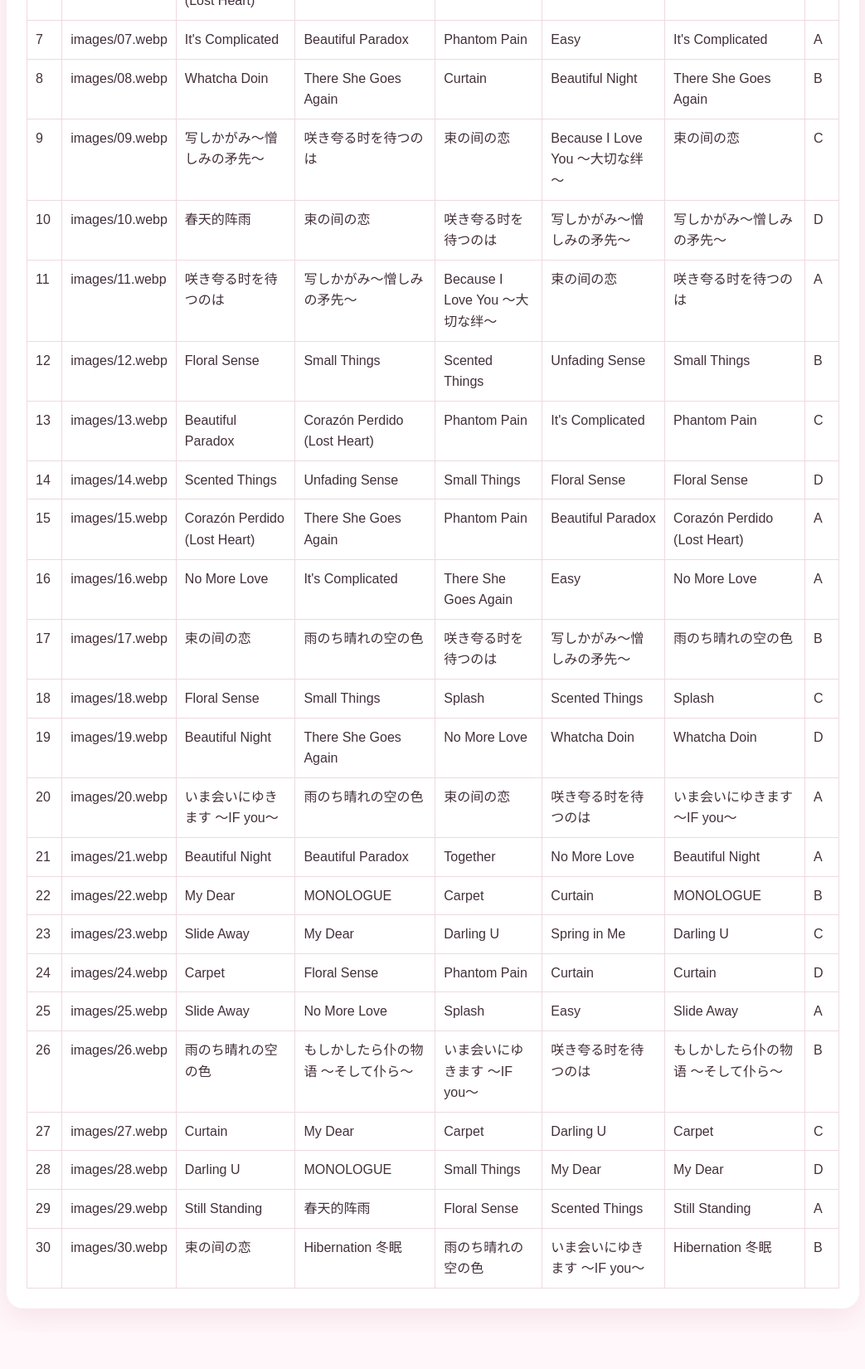
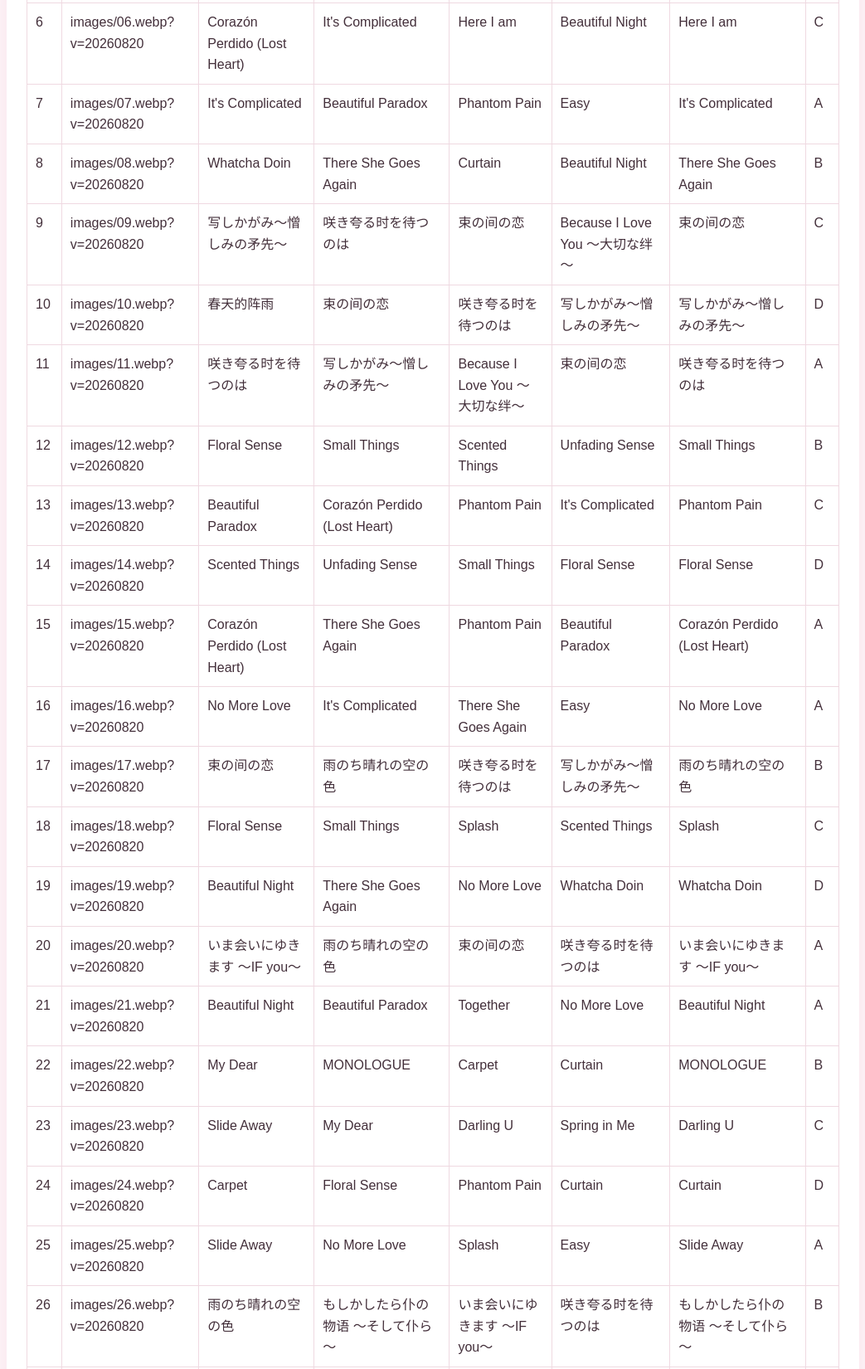
Before and after one commit to Happy20gether18/Yesung, a plain HTML site: page option-check.html in a window 1280 px wide. Shown: the part 671-2321 px from the top of the page at 83% size, without its empty margins (118-1161 px from the left). Before the commit the page ends 2276 px from the top, so only its background shows below. Drawn offline with Linux system fonts and the light colour scheme.

Commit message:
Refresh optimized image cache safely

```diff
--- a/quiz-data.js
+++ b/quiz-data.js
@@ -4,152 +4,152 @@ window.QUIZ_DATA = Object.freeze({
   secondsPerQuestion: 5,
   questions: [
     {
-      image: "images/01.webp",
+      image: "images/01.webp?v=20260820",
       answer: "Together",
       options: ["Floral Sense", "Together", "Beautiful Night", "Small Things"]
     },
     {
-      image: "images/02.webp",
+      image: "images/02.webp?v=20260820",
       answer: "春天的阵雨",
       options: ["春天的阵雨", "Unfading Sense", "Curtain", "Easy"]
     },
     {
-      image: "images/03.webp",
+      image: "images/03.webp?v=20260820",
       answer: "Scented Things",
       options: ["Whatcha Doin", "Phantom Pain", "Scented Things", "Floral Sense"]
     },
     {
-      image: "images/04.webp",
+      image: "images/04.webp?v=20260820",
       answer: "Pink Magic",
       options: ["Beautiful Paradox", "There She Goes Again", "Easy", "Pink Magic"]
     },
     {
-      image: "images/05.webp",
+      image: "images/05.webp?v=20260820",
       answer: "Because I Love You ～大切な绊～",
       options: ["束の间の恋", "Because I Love You ～大切な绊～", "写しかがみ～憎しみの矛先～", "咲き夸る时を待つのは"]
     },
     {
-      image: "images/06.webp",
+      image: "images/06.webp?v=20260820",
       answer: "Here I am",
       options: ["Corazón Perdido (Lost Heart)", "It's Complicated", "Here I am", "Beautiful Night"]
     },
     {
-      image: "images/07.webp",
+      image: "images/07.webp?v=20260820",
       answer: "It's Complicated",
       options: ["It's Complicated", "Beautiful Paradox", "Phantom Pain", "Easy"]
     },
     {
-      image: "images/08.webp",
+      image: "images/08.webp?v=20260820",
       answer: "There She Goes Again",
       options: ["Whatcha Doin", "There She Goes Again", "Curtain", "Beautiful Night"]
     },
     {
-      image: "images/09.webp",
+      image: "images/09.webp?v=20260820",
       answer: "束の间の恋",
       options: ["写しかがみ～憎しみの矛先～", "咲き夸る时を待つのは", "束の间の恋", "Because I Love You ～大切な绊～"]
     },
     {
-      image: "images/10.webp",
+      image: "images/10.webp?v=20260820",
       answer: "写しかがみ～憎しみの矛先～",
       options: ["春天的阵雨", "束の间の恋", "咲き夸る时を待つのは", "写しかがみ～憎しみの矛先～"]
     },
     {
-      image: "images/11.webp",
+      image: "images/11.webp?v=20260820",
       answer: "咲き夸る时を待つのは",
       options: ["咲き夸る时を待つのは", "写しかがみ～憎しみの矛先～", "Because I Love You ～大切な绊～", "束の间の恋"]
     },
     {
-      image: "images/12.webp",
+      image: "images/12.webp?v=20260820",
       answer: "Small Things",
       options: ["Floral Sense", "Small Things", "Scented Things", "Unfading Sense"]
     },
     {
-      image: "images/13.webp",
+      image: "images/13.webp?v=20260820",
       answer: "Phantom Pain",
       options: ["Beautiful Paradox", "Corazón Perdido (Lost Heart)", "Phantom Pain", "It's Complicated"]
     },
     {
-      image: "images/14.webp",
+      image: "images/14.webp?v=20260820",
       answer: "Floral Sense",
       options: ["Scented Things", "Unfading Sense", "Small Things", "Floral Sense"]
     },
     {
-      image: "images/15.webp",
+      image: "images/15.webp?v=20260820",
       answer: "Corazón Perdido (Lost Heart)",
       options: ["Corazón Perdido (Lost Heart)", "There She Goes Again", "Phantom Pain", "Beautiful Paradox"]
     },
     {
-      image: "images/16.webp",
+      image: "images/16.webp?v=20260820",
       answer: "No More Love",
       options: ["No More Love", "It's Complicated", "There She Goes Again", "Easy"]
     },
     {
-      image: "images/17.webp",
+      image: "images/17.webp?v=20260820",
       answer: "雨のち晴れの空の色",
       options: ["束の间の恋", "雨のち晴れの空の色", "咲き夸る时を待つのは", "写しかがみ～憎しみの矛先～"]
     },
     {
-      image: "images/18.webp",
+      image: "images/18.webp?v=20260820",
       answer: "Splash",
       options: ["Floral Sense", "Small Things", "Splash", "Scented Things"]
     },
     {
-      image: "images/19.webp",
+      image: "images/19.webp?v=20260820",
       answer: "Whatcha Doin",
       options: ["Beautiful Night", "There She Goes Again", "No More Love", "Whatcha Doin"]
     },
     {
-      image: "images/20.webp",
+      image: "images/20.webp?v=20260820",
       answer: "いま会いにゆきます 〜IF you〜",
       options: ["いま会いにゆきます 〜IF you〜", "雨のち晴れの空の色", "束の间の恋", "咲き夸る时を待つのは"]
     },
     {
-      image: "images/21.webp",
+      image: "images/21.webp?v=20260820",
       answer: "Beautiful Night",
       options: ["Beautiful Night", "Beautiful Paradox", "Together", "No More Love"]
     },
     {
-      image: "images/22.webp",
+      image: "images/22.webp?v=20260820",
       answer: "MONOLOGUE",
       options: ["My Dear", "MONOLOGUE", "Carpet", "Curtain"]
     },
     {
-      image: "images/23.webp",
+      image: "images/23.webp?v=20260820",
       answer: "Darling U",
       options: ["Slide Away", "My Dear", "Darling U", "Spring in Me"]
     },
     {
-      image: "images/24.webp",
+      image: "images/24.webp?v=20260820",
       answer: "Curtain",
       options: ["Carpet", "Floral Sense", "Phantom Pain", "Curtain"]
     },
     {
-      image: "images/25.webp",
+      image: "images/25.webp?v=20260820",
       answer: "Slide Away",
       options: ["Slide Away", "No More Love", "Splash", "Easy"]
     },
     {
-      image: "images/26.webp",
+      image: "images/26.webp?v=20260820",
       answer: "もしかしたら仆の物语 ～そして仆ら～",
       options: ["雨のち晴れの空の色", "もしかしたら仆の物语 ～そして仆ら～", "いま会いにゆきます 〜IF you〜", "咲き夸る时を待つのは"]
     },
     {
-      image: "images/27.webp",
+      image: "images/27.webp?v=20260820",
       answer: "Carpet",
       options: ["Curtain", "My Dear", "Carpet", "Darling U"]
     },
     {
-      image: "images/28.webp",
+      image: "images/28.webp?v=20260820",
       answer: "My Dear",
       options: ["Darling U", "MONOLOGUE", "Small Things", "My Dear"]
     },
     {
-      image: "images/29.webp",
+      image: "images/29.webp?v=20260820",
       answer: "Still Standing",
       options: ["Still Standing", "春天的阵雨", "Floral Sense", "Scented Things"]
     },
     {
-      image: "images/30.webp",
+      image: "images/30.webp?v=20260820",
       answer: "Hibernation 冬眠",
       options: ["束の间の恋", "Hibernation 冬眠", "雨のち晴れの空の色", "いま会いにゆきます 〜IF you〜"]
     }
```
Also changed, not shown: index.html (+1 -1 lines), 1 other file.
